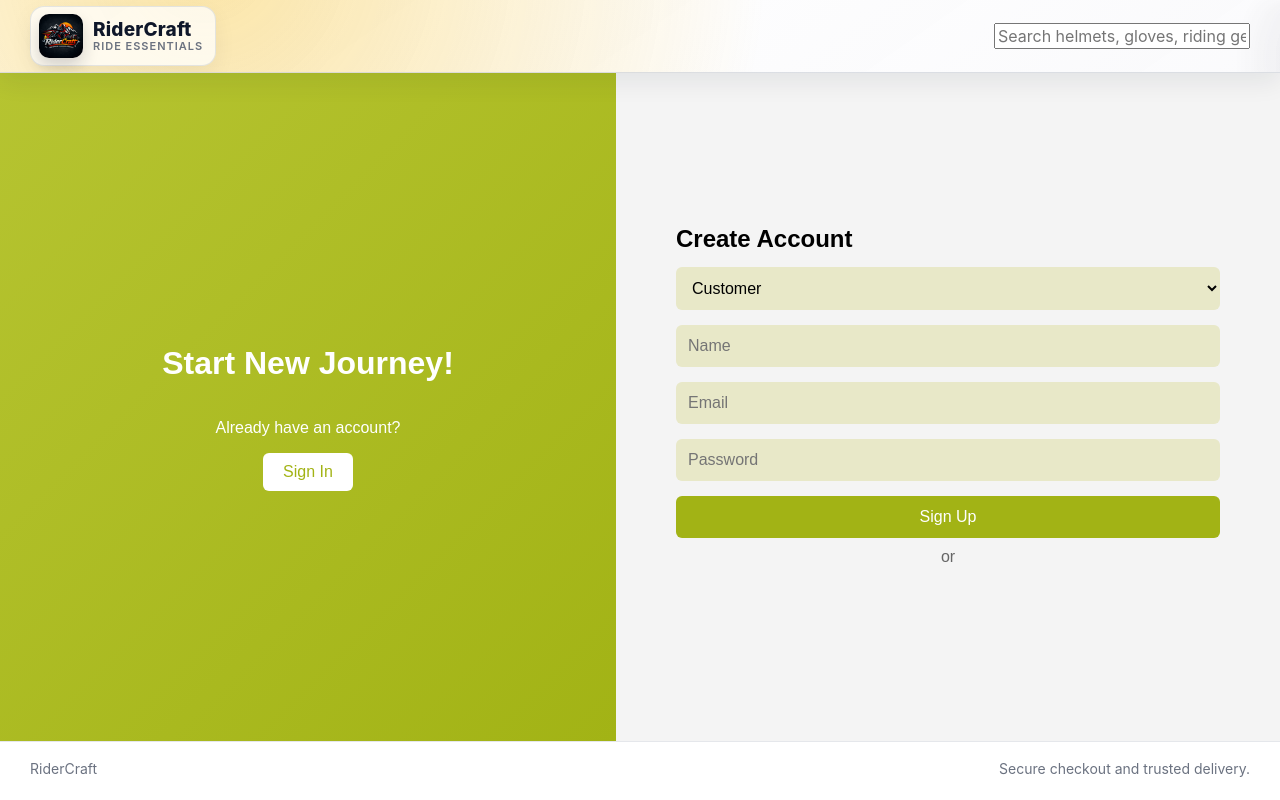
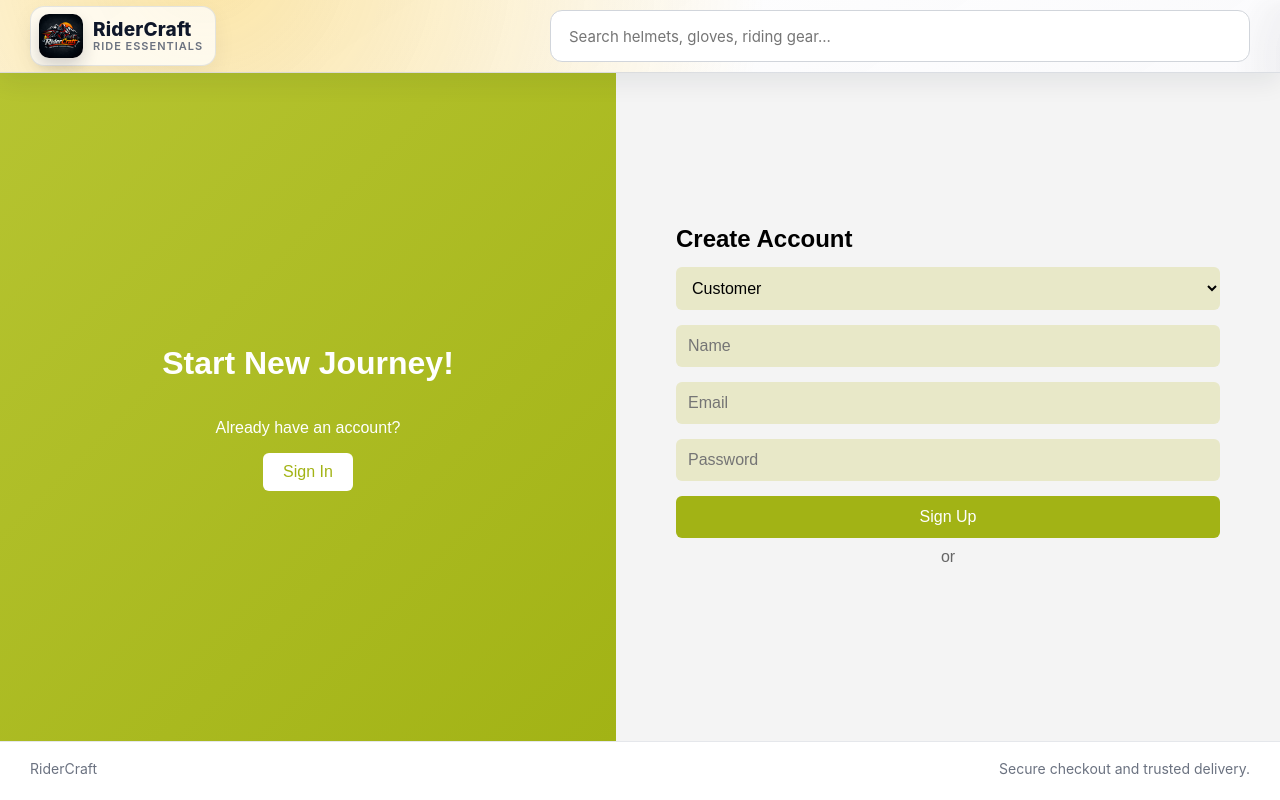
Before and after one commit to baniyasujan007-boop/ridercraft-web, a React (Create React App) app in the folder client/: page /register in a window 1280 px wide. Built offline with nearby package versions, Linux system fonts and the light colour scheme; no server answers.

Commit message:
refactor(header): move product search to site header

```diff
--- a/client/src/styles/layout/site-chrome.css
+++ b/client/src/styles/layout/site-chrome.css
@@ -176,3 +176,30 @@
     opacity: 0.6;
   }
 }
+
+.site-header-inner {
+  display: flex;
+  align-items: center;
+  gap: 24px;
+}
+
+.site-header-search {
+  flex: 1;
+  max-width: 700px;
+}
+
+.site-header-search input {
+  width: 100%;
+  height: 52px;
+  padding: 0 18px;
+  border: 1px solid #d1d5db;
+  border-radius: 12px;
+  font-size: 15px;
+  background: #fff;
+}
+
+.site-header-search input:focus {
+  outline: none;
+  border-color: #f97316;
+  box-shadow: 0 0 0 4px rgba(249, 115, 22, 0.15);
+}
```
